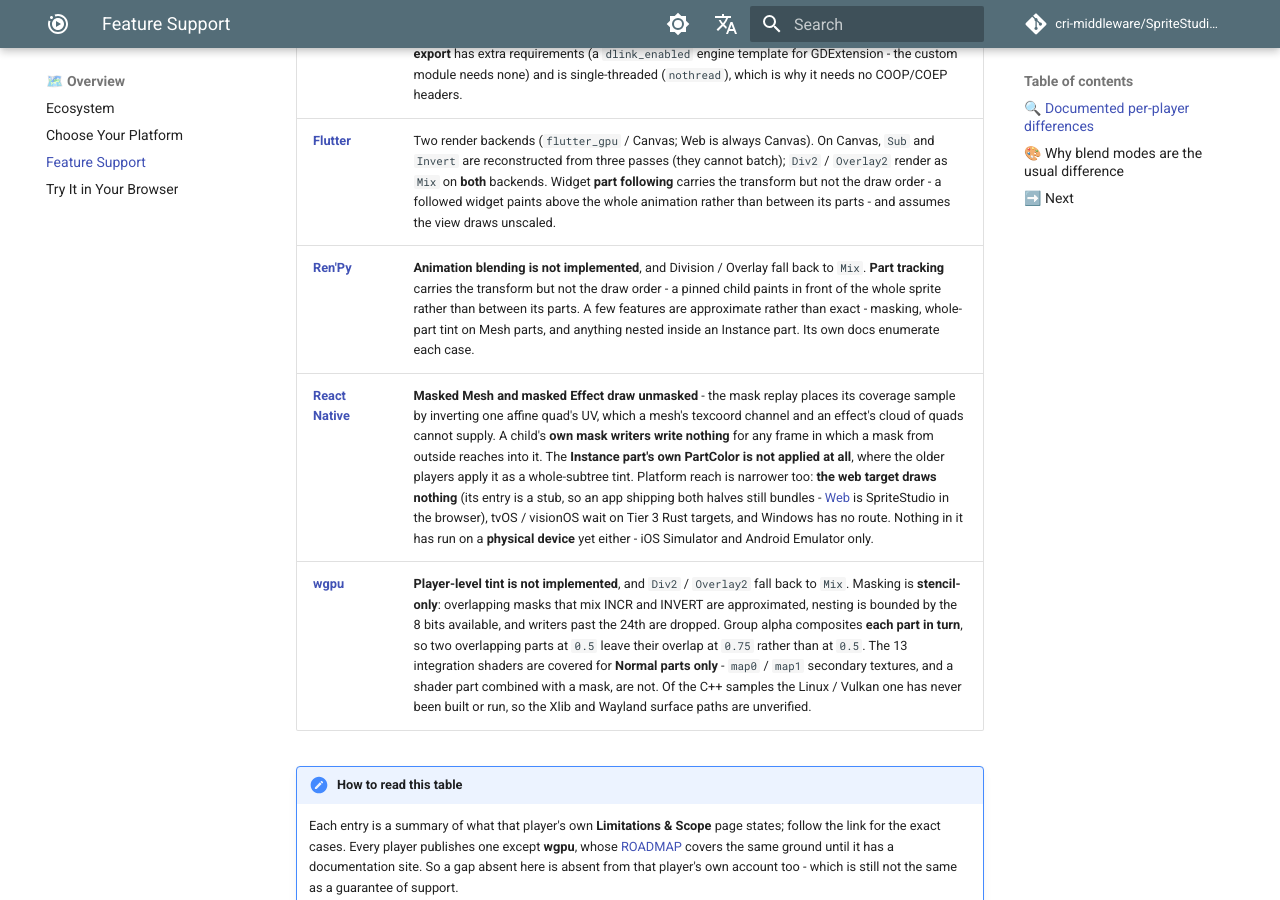
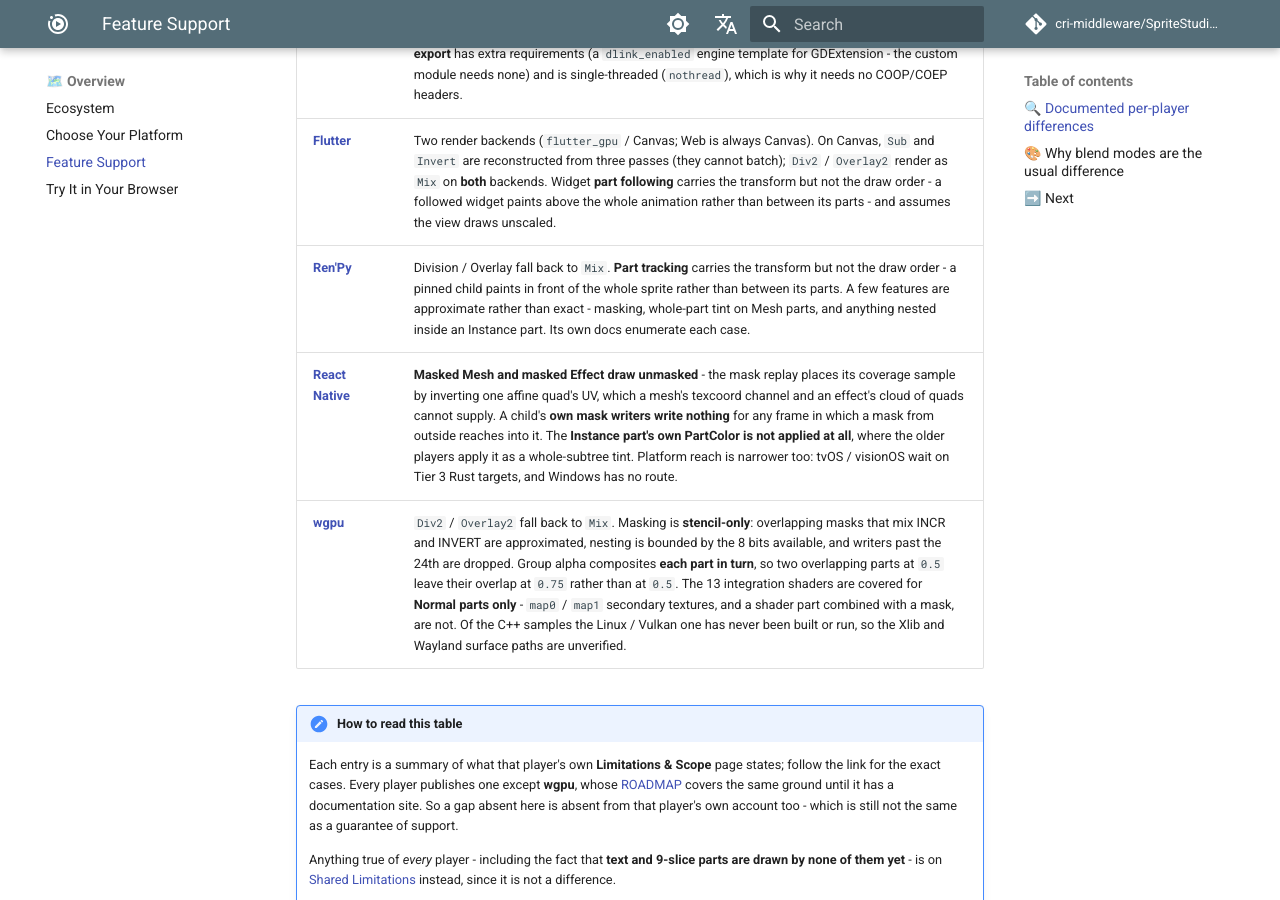
Before and after one commit to cri-middleware/SpriteStudio-Docs, an MkDocs documentation site: the page built from docs/en/overview/feature-support.md, in a window 1280 px wide and 900 px high, scrolled down 873 px. Built offline with MkDocs 1.6.1 and Material for MkDocs 9.7.7, drawn with Linux system fonts in a browser that asks for light colours; comment, search, counter and statistics services are not loaded.

Commit message:
docs: keep the differences table to differences
Three entries in `feature-support.md` were not Player-to-Player differences,
which is the only thing that table is for.

**Animation blending, on the Ren'Py row.** Reading it there says Ren'Py is
behind its siblings on it. It is not: of the seven Players only wgpu has the
track stack, and only on its Rust face — Unity, Flutter and Web carry
`ss_runtime_crossfade` in their generated bindings with nothing bound on top,
and React Native's roadmap says the C-API "is already there and unbound". A gap
six Players share is not a difference, so it comes out rather than moving to
the six other rows.

**A physical device, and the web stub, on the React Native row.** Neither is a
limitation — one is what has been tested so far and the other is what is built
so far. Both are already tracked where that belongs, in SSPlayerForReactNative's
own ROADMAP.

**Player-level tint, on the wgpu row.** Implemented in
cri-middleware/SSPlayerForWgpu#58; this line goes with it.

The rule the three share: the page documents technical constraints, and "not
implemented yet" or "not verified yet" is a roadmap entry in the Player's own
repository instead.

```diff
--- a/docs/en/overview/feature-support.md
+++ b/docs/en/overview/feature-support.md
@@ -21,9 +21,9 @@ the core computes but leaves the player to draw or play - are in
 | **[Web](../players/web.md)** | The renderer packages (`ssplayer-webgl`, `ssplayer-pixi`) carry no feature gaps of their own. The framework integrations are at different stages: **RPG Maker MZ is experimental (alpha)** - a picture's tint does not affect the animation - while the **TyranoScript and TyranoBuilder plugins are beta**. TyranoBuilder has no component yet for per-part color / visibility or for linking an animation to a speaker; those are written with `[ss_*]` tags instead. The browser converter `ssconverter-web` needs the File System Access API, so it is **Chromium-only**. |
 | **[Godot](../players/godot.md)** | No feature gaps beyond the shared ones. Ships as GDExtension **or** custom module; the **Web export** has extra requirements (a `dlink_enabled` engine template for GDExtension - the custom module needs none) and is single-threaded (`nothread`), which is why it needs no COOP/COEP headers. |
 | **[Flutter](../players/flutter.md)** | Two render backends (`flutter_gpu` / Canvas; Web is always Canvas). On Canvas, `Sub` and `Invert` are reconstructed from three passes (they cannot batch); `Div2` / `Overlay2` render as `Mix` on **both** backends. Widget **part following** carries the transform but not the draw order - a followed widget paints above the whole animation rather than between its parts - and assumes the view draws unscaled. |
-| **[Ren'Py](../players/renpy.md)** | **Animation blending is not implemented**, and Division / Overlay fall back to `Mix`. **Part tracking** carries the transform but not the draw order - a pinned child paints in front of the whole sprite rather than between its parts. A few features are approximate rather than exact - masking, whole-part tint on Mesh parts, and anything nested inside an Instance part. Its own docs enumerate each case. |
-| **[React Native](../players/react-native.md)** | **Masked Mesh and masked Effect draw unmasked** - the mask replay places its coverage sample by inverting one affine quad's UV, which a mesh's texcoord channel and an effect's cloud of quads cannot supply. A child's **own mask writers write nothing** for any frame in which a mask from outside reaches into it. The **Instance part's own PartColor is not applied at all**, where the older players apply it as a whole-subtree tint. Platform reach is narrower too: **the web target draws nothing** (its entry is a stub, so an app shipping both halves still bundles - [Web](../players/web.md) is SpriteStudio in the browser), tvOS / visionOS wait on Tier 3 Rust targets, and Windows has no route. Nothing in it has run on a **physical device** yet either - iOS Simulator and Android Emulator only. |
-| **[wgpu](../players/wgpu.md)** | **Player-level tint is not implemented**, and `Div2` / `Overlay2` fall back to `Mix`. Masking is **stencil-only**: overlapping masks that mix INCR and INVERT are approximated, nesting is bounded by the 8 bits available, and writers past the 24th are dropped. Group alpha composites **each part in turn**, so two overlapping parts at `0.5` leave their overlap at `0.75` rather than at `0.5`. The 13 integration shaders are covered for **Normal parts only** - `map0` / `map1` secondary textures, and a shader part combined with a mask, are not. Of the C++ samples the Linux / Vulkan one has never been built or run, so the Xlib and Wayland surface paths are unverified. |
+| **[Ren'Py](../players/renpy.md)** | Division / Overlay fall back to `Mix`. **Part tracking** carries the transform but not the draw order - a pinned child paints in front of the whole sprite rather than between its parts. A few features are approximate rather than exact - masking, whole-part tint on Mesh parts, and anything nested inside an Instance part. Its own docs enumerate each case. |
+| **[React Native](../players/react-native.md)** | **Masked Mesh and masked Effect draw unmasked** - the mask replay places its coverage sample by inverting one affine quad's UV, which a mesh's texcoord channel and an effect's cloud of quads cannot supply. A child's **own mask writers write nothing** for any frame in which a mask from outside reaches into it. The **Instance part's own PartColor is not applied at all**, where the older players apply it as a whole-subtree tint. Platform reach is narrower too: tvOS / visionOS wait on Tier 3 Rust targets, and Windows has no route. |
+| **[wgpu](../players/wgpu.md)** | `Div2` / `Overlay2` fall back to `Mix`. Masking is **stencil-only**: overlapping masks that mix INCR and INVERT are approximated, nesting is bounded by the 8 bits available, and writers past the 24th are dropped. Group alpha composites **each part in turn**, so two overlapping parts at `0.5` leave their overlap at `0.75` rather than at `0.5`. The 13 integration shaders are covered for **Normal parts only** - `map0` / `map1` secondary textures, and a shader part combined with a mask, are not. Of the C++ samples the Linux / Vulkan one has never been built or run, so the Xlib and Wayland surface paths are unverified. |
 
 !!! note "How to read this table"
     Each entry is a summary of what that player's own **Limitations & Scope** page states; follow
```
Also changed, not shown: docs/ja/overview/feature-support.md (+3 -3 lines).
